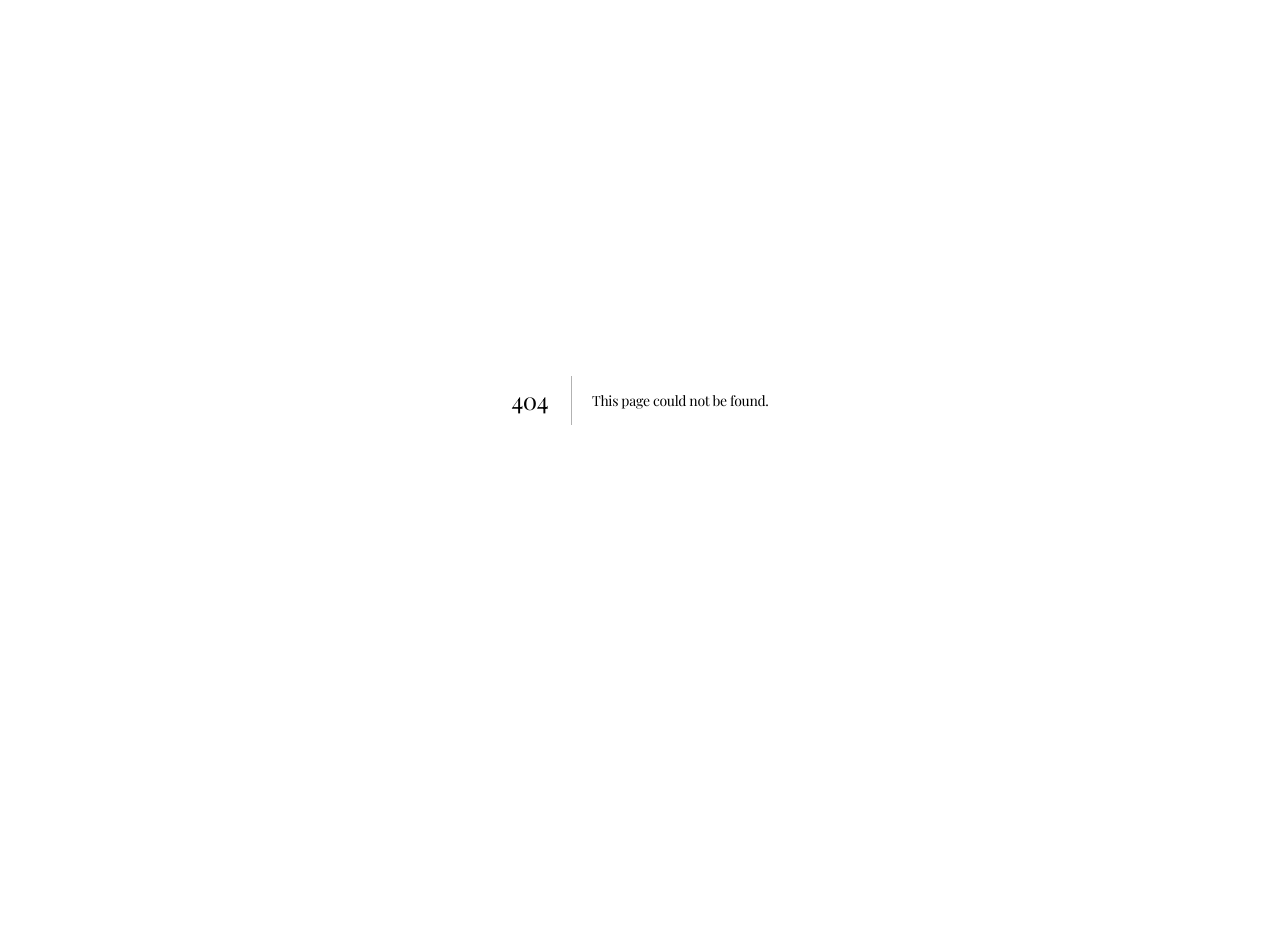
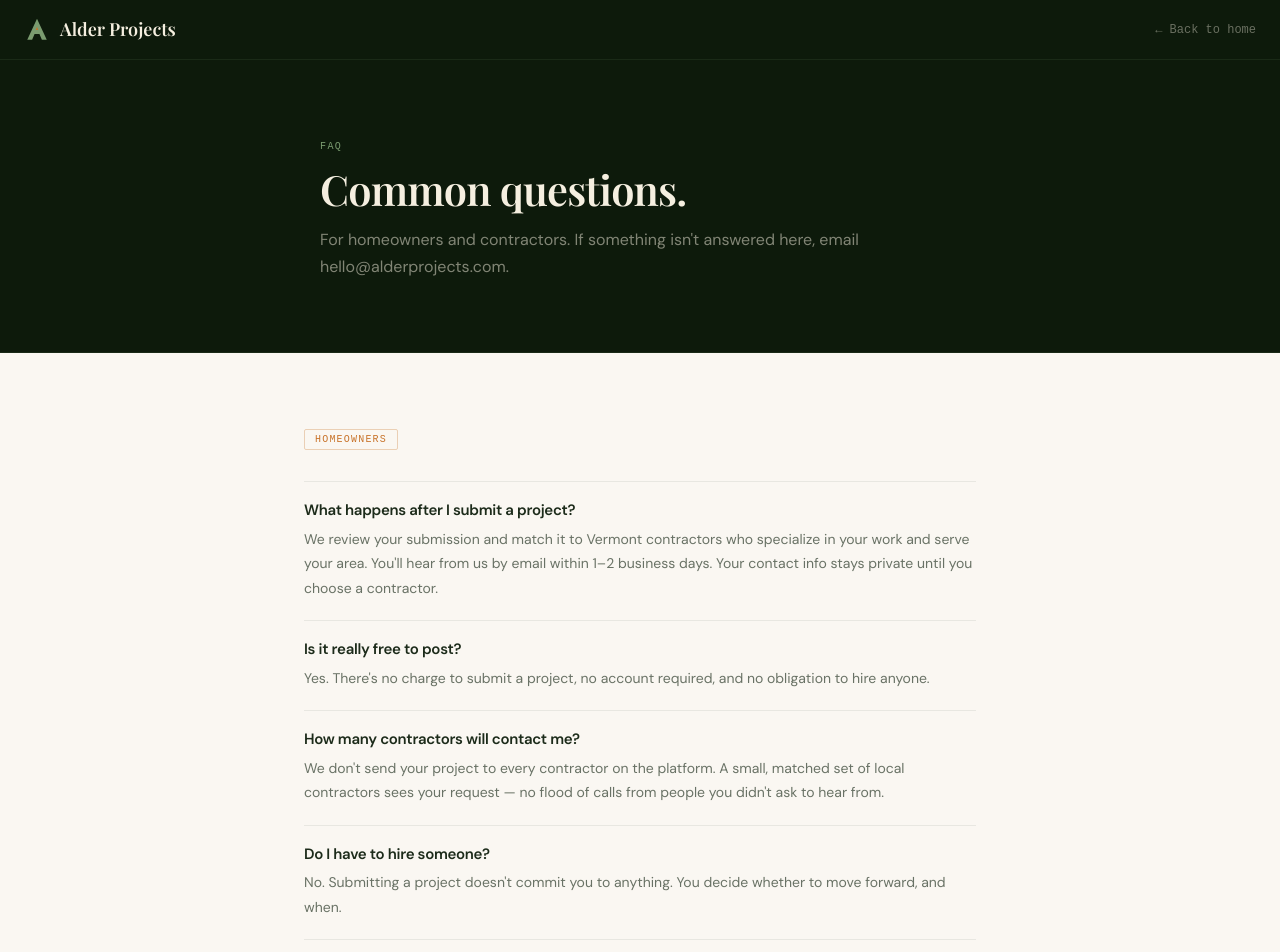
Before and after one commit to alderprojects/alder-projects-site, a Next.js app: page /faq in a window 1280 px wide. Before the commit this address had no page. Shown: the top 952 px of the page. Before the commit the page ends 800 px from the top, so only its background shows below. Built offline with nearby package versions, Linux system fonts and the light colour scheme.

Commit message:
FAQ: /faq standalone page — 10 homeowner + 8 contractor Q&As, dual audience layout

```diff
--- /dev/null
+++ b/src/app/faq/page.tsx
@@ -0,0 +1,100 @@
+import type { Metadata } from 'next'
+import Link from 'next/link'
+
+export const metadata: Metadata = {
+  title: 'FAQ | Alder Projects — Vermont Home Renovation',
+  description: 'Common questions about Alder Projects — how project matching works, what contractors are approved, costs, and how we differ from lead platforms.',
+  alternates: { canonical: 'https://alderprojects.com/faq' },
+}
+
+const homeownerFaqs = [
+  { q: 'What happens after I submit a project?', a: "We review your submission and match it to Vermont contractors who specialize in your work and serve your area. You'll hear from us by email within 1–2 business days. Your contact info stays private until you choose a contractor." },
+  { q: 'Is it really free to post?', a: "Yes. There's no charge to submit a project, no account required, and no obligation to hire anyone." },
+  { q: 'How many contractors will contact me?', a: "We don't send your project to every contractor on the platform. A small, matched set of local contractors sees your request — no flood of calls from people you didn't ask to hear from." },
+  { q: 'Do I have to hire someone?', a: "No. Submitting a project doesn't commit you to anything. You decide whether to move forward, and when." },
+  { q: "What if I'm not ready to start yet?", a: "Submit with your honest timeline — even 'planning phase, 12+ months out' is fine. We'll match you with contractors who take planning-stage clients. Or use our planning guide to work through scope and budget first." },
+  { q: 'Are the contractors licensed and insured?', a: "We only work with Vermont-based contractors. Every application is reviewed — we check trade, location, and insurance coverage before approving anyone onto the platform." },
+  { q: 'What kinds of projects do you match?', a: "Kitchens, bathrooms, decks, additions, roofing, electrical, plumbing, HVAC, painting, basement finishing — any residential renovation across all 14 Vermont counties." },
+  { q: 'How is this different from Angi or HomeAdvisor?', a: "We review every project before routing it. You're not entered into an auction. A small matched set of local contractors sees your request — not a national platform's entire database bidding for your click." },
+  { q: 'Will I get phone calls from contractors?', a: "We follow up by email, not phone. Contractors receive your contact details only after they've accepted your project request — you won't get unsolicited calls." },
+  { q: 'What areas do you cover?', a: "All 14 Vermont counties. Our current contractor density is strongest in Chittenden, Addison, and Lamoille counties." },
+]
+
+const contractorFaqs = [
+  { q: 'What do I see before deciding to accept a project request?', a: "Project type, town, scope description, and budget range. Full contact details — name, email, phone — are only released when you accept." },
+  { q: 'What does a project request cost?', a: "A flat fee only when you accept. No subscription, no monthly minimum, no fee for requests you decline. Your first three project requests are free during our launch period." },
+  { q: 'How are homeowners screened before a request reaches me?', a: "Every submission is reviewed manually before it reaches any contractor. We filter out vague descriptions, clearly out-of-scope budgets, and low-quality requests." },
+  { q: 'Do I have to respond to every request?', a: "No. Each request is your call. There's no penalty for declining, and no minimum number of requests you're required to take." },
+  { q: 'How many contractors see the same request?', a: "We don't auction requests. A small, matched set of contractors — typically 2–3 — sees each project request based on trade and service area alignment." },
+  { q: 'Can I update my trade or service area after applying?', a: "Yes. Email hello@alderprojects.com and we'll update your profile same day." },
+  { q: 'How is this different from Angi or HomeAdvisor?', a: "You see project details before paying for anything. We don't sell the same request to your entire competition simultaneously. And there's no monthly subscription whether or not you take any work." },
+  { q: "What happens if a homeowner doesn't respond after I accept?", a: "We're building a review process for unresponsive homeowners. For now, we monitor request quality manually and flag patterns. Contact us if you accept a request and don't hear back within 48 hours." },
+]
+
+export default function FaqPage() {
+  return (
+    <div style={{ minHeight: '100vh', backgroundColor: '#FAF7F2' }}>
+      <header style={{ backgroundColor: '#0D1A0B', padding: '16px 24px', display: 'flex', alignItems: 'center', justifyContent: 'space-between', borderBottom: '1px solid rgba(122,155,111,0.12)' }}>
+        <Link href="/" style={{ display: 'flex', alignItems: 'center', gap: '10px', textDecoration: 'none' }}>
+          <svg width="26" height="26" viewBox="0 0 32 32" fill="none">
+            <path d="M16 2L4 28H10L13 21H19L22 28H28L16 2Z" fill="#7A9B6F" />
+            <path d="M14.5 16L16 12L17.5 16H14.5Z" fill="#C8732A" />
+          </svg>
+          <span style={{ fontFamily: "'Playfair Display',Georgia,serif", fontSize: '18px', fontWeight: 600, color: '#F5EFE0' }}>Alder Projects</span>
+        </Link>
+        <Link href="/" style={{ fontSize: '12px', color: 'rgba(245,239,224,0.4)', fontFamily: 'monospace', textDecoration: 'none' }}>&larr; Back to home</Link>
+      </header>
+
+      <div style={{ backgroundColor: '#0D1A0B', padding: 'clamp(48px,8vw,72px) 24px', borderBottom: '1px solid rgba(122,155,111,0.12)' }}>
+        <div style={{ maxWidth: '640px', margin: '0 auto' }}>
+          <span style={{ fontSize: '10px', fontFamily: 'monospace', letterSpacing: '0.14em', textTransform: 'uppercase', color: '#7A9B6F' }}>FAQ</span>
+          <h1 style={{ fontFamily: "'Playfair Display',Georgia,serif", fontSize: 'clamp(1.8rem,4vw,2.6rem)', fontWeight: 600, color: '#F5EFE0', lineHeight: 1.1, marginTop: '10px', marginBottom: '14px' }}>Common questions.</h1>
+          <p style={{ color: 'rgba(245,239,224,0.5)', fontSize: '16px', lineHeight: 1.7, margin: 0 }}>
+            For homeowners and contractors. If something isn&apos;t answered here, email hello@alderprojects.com.
+          </p>
+        </div>
+      </div>
+
+      <div style={{ maxWidth: '720px', margin: '0 auto', padding: 'clamp(48px,6vw,72px) 24px 80px' }}>
+        <div style={{ marginBottom: '64px' }}>
+          <div style={{ marginBottom: '32px' }}>
+            <span style={{ fontSize: '10px', fontFamily: 'monospace', letterSpacing: '0.12em', textTransform: 'uppercase', color: '#C8732A', border: '1px solid rgba(200,115,42,0.3)', padding: '4px 10px', borderRadius: '2px' }}>Homeowners</span>
+          </div>
+          {homeownerFaqs.map((faq, i) => (
+            <div key={i} style={{ borderTop: '1px solid rgba(28,43,26,0.08)', padding: '20px 0' }}>
+              <h2 style={{ fontFamily: "'DM Sans',system-ui,sans-serif", fontSize: '15px', fontWeight: 600, color: '#1C2B1A', marginBottom: '8px' }}>{faq.q}</h2>
+              <p style={{ fontSize: '14px', color: 'rgba(28,43,26,0.65)', lineHeight: 1.75, margin: 0 }}>{faq.a}</p>
+            </div>
+          ))}
+          <div style={{ marginTop: '32px', padding: '20px 24px', backgroundColor: '#1C2B1A', borderRadius: '3px', display: 'flex', alignItems: 'center', justifyContent: 'space-between', flexWrap: 'wrap', gap: '12px' }}>
+            <p style={{ color: 'rgba(245,239,224,0.65)', fontSize: '14px', margin: 0 }}>Ready to post your project?</p>
+            <Link href="/#submit-project" style={{ fontSize: '13px', fontFamily: 'monospace', color: '#C8732A', textDecoration: 'none' }}>Post a project request &rarr;</Link>
+          </div>
+        </div>
+
+        <div>
+          <div style={{ marginBottom: '32px' }}>
+            <span style={{ fontSize: '10px', fontFamily: 'monospace', letterSpacing: '0.12em', textTransform: 'uppercase', color: '#7A9B6F', border: '1px solid rgba(122,155,111,0.3)', padding: '4px 10px', borderRadius: '2px' }}>Contractors</span>
+          </div>
+          {contractorFaqs.map((faq, i) => (
+            <div key={i} style={{ borderTop: '1px solid rgba(28,43,26,0.08)', padding: '20px 0' }}>
+              <h2 style={{ fontFamily: "'DM Sans',system-ui,sans-serif", fontSize: '15px', fontWeight: 600, color: '#1C2B1A', marginBottom: '8px' }}>{faq.q}</h2>
+              <p style={{ fontSize: '14px', color: 'rgba(28,43,26,0.65)', lineHeight: 1.75, margin: 0 }}>{faq.a}</p>
+            </div>
+          ))}
+          <div style={{ marginTop: '32px', padding: '20px 24px', backgroundColor: '#1C2B1A', borderRadius: '3px', display: 'flex', alignItems: 'center', justifyContent: 'space-between', flexWrap: 'wrap', gap: '12px' }}>
+            <p style={{ color: 'rgba(245,239,224,0.65)', fontSize: '14px', margin: 0 }}>Ready to apply?</p>
+            <Link href="/contractors" style={{ fontSize: '13px', fontFamily: 'monospace', color: '#7A9B6F', textDecoration: 'none' }}>Apply to join &rarr;</Link>
+          </div>
+        </div>
+
+        <div style={{ marginTop: '48px', paddingTop: '32px', borderTop: '1px solid rgba(28,43,26,0.08)', textAlign: 'center' }}>
+          <p style={{ fontSize: '13px', color: 'rgba(28,43,26,0.45)', fontFamily: 'monospace' }}>
+            Something not answered here?{' '}
+            <a href="mailto:hello@alderprojects.com" style={{ color: '#C8732A', textDecoration: 'none' }}>hello@alderprojects.com</a>
+          </p>
+        </div>
+      </div>
+    </div>
+  )
+}
```
